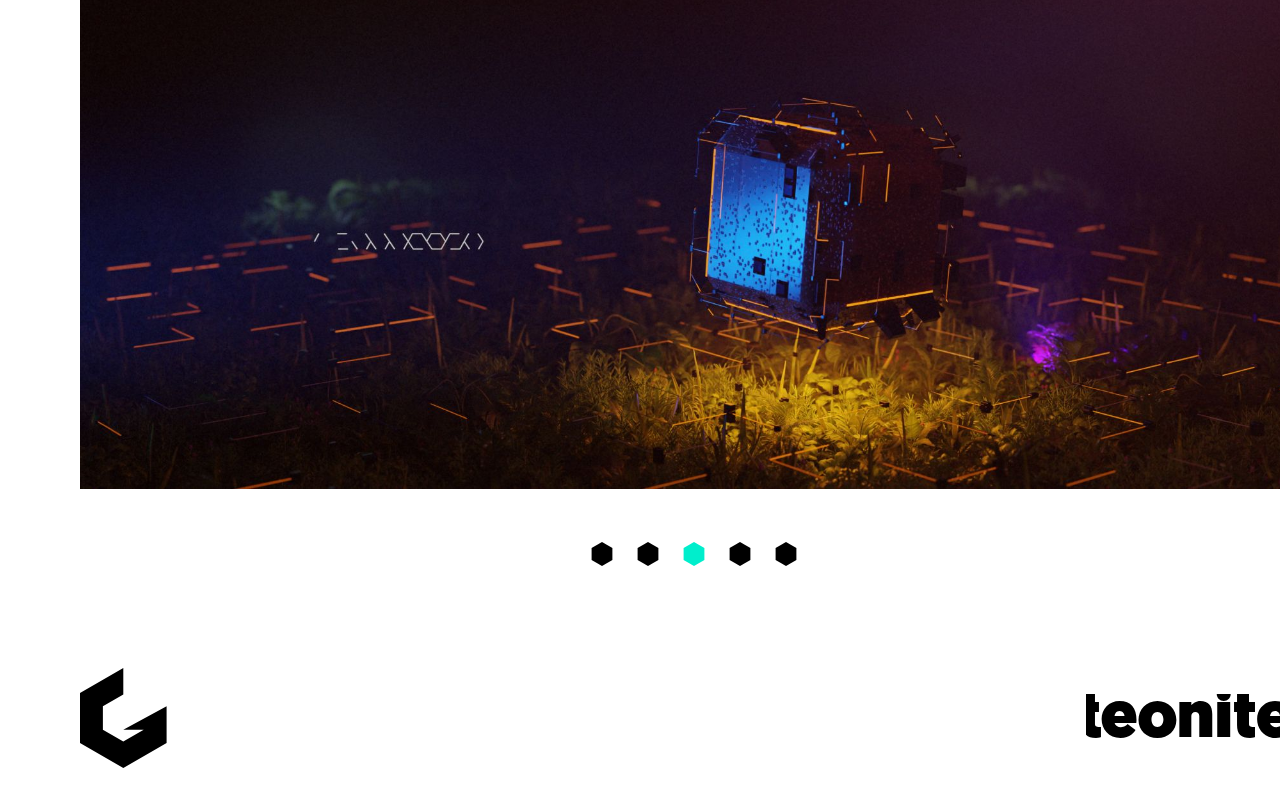
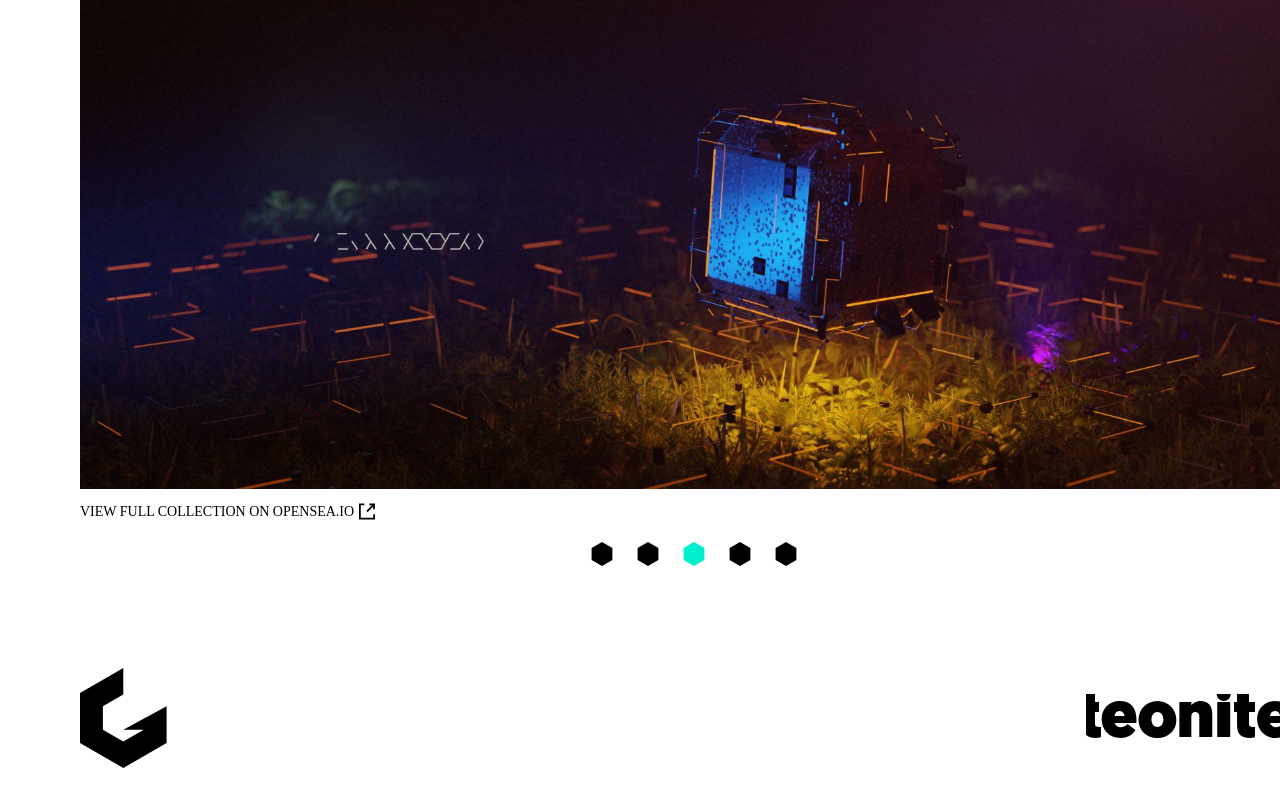
Before and after one commit to teonite/geonodes.github.io, a React (Vite) app: page / in a window 1280 px wide. Shown: the part 3232-4032 px from the top of the page. Built offline with nearby package versions, Linux system fonts and the light colour scheme; a web font is replaced by a local one.

Commit message:
Fixed opensea link

```diff
--- a/src/App.tsx
+++ b/src/App.tsx
@@ -463,6 +463,7 @@ function App() {
         </Carousel>
         <div className='gallery-link'>
           <ExternalLink
+            odd
             Icon={LinkIcon}
             url="https://opensea.io/collection/teonite-geonodes"
             text="view full collection on opensea.io"
--- a/src/components/ExternalLink.tsx
+++ b/src/components/ExternalLink.tsx
@@ -4,9 +4,10 @@ interface Props {
   Icon: React.ElementType;
   url: string;
   text?: string;
+  odd?: boolean;
 };
 
-const ExternalLink = ({ Icon, url, text }: Props) => {
+const ExternalLink = ({ Icon, url, text, odd = false }: Props) => {
   const [isHovered, setHovered] = useState(false);
 
   return (
@@ -26,8 +27,8 @@ const ExternalLink = ({ Icon, url, text }: Props) => {
         }
       }}
     >
-      {text ? <span>{text}</span> : null}
-      <Icon color={isHovered ? '#00EECC' : undefined} />
+      {text ? <span style={{ color: odd ? 'black' : 'white' }}>{text}</span> : null}
+      <Icon color={isHovered ? '#00EECC' : odd ? 'black' : undefined} />
     </a>
   );
 };
```
